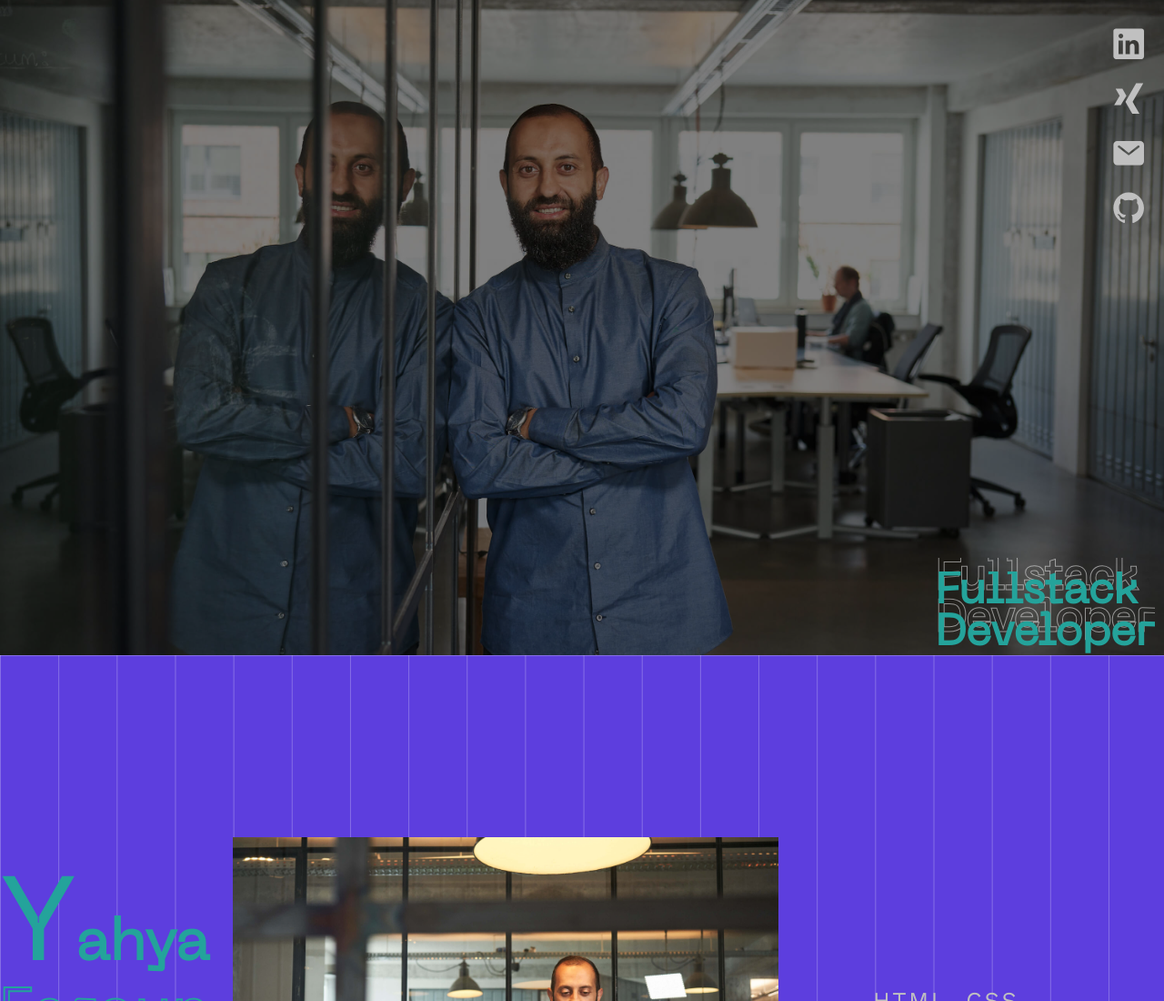
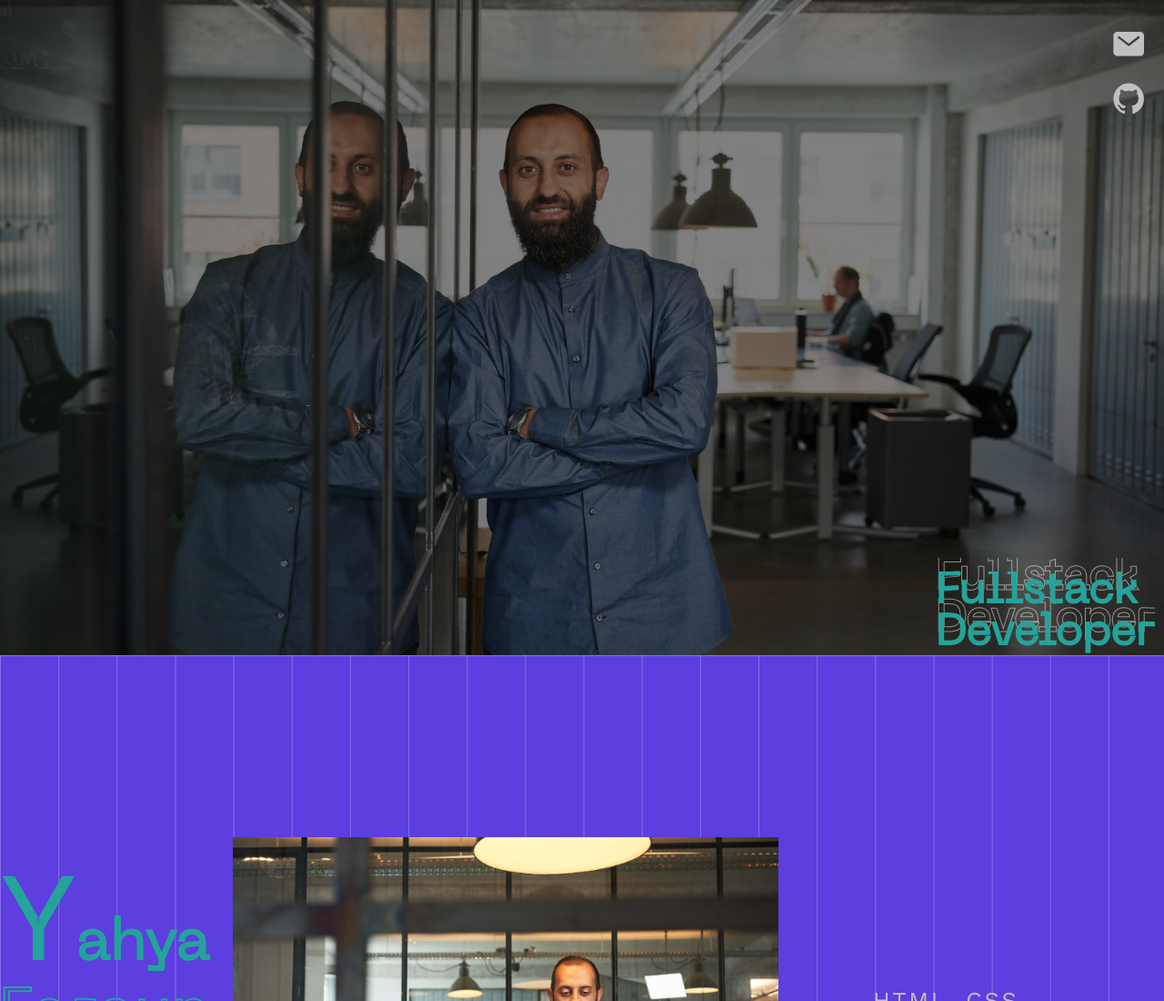
Before and after one commit to YahyaFaroun/MyPortofolio, a plain HTML site: page index.html in a window 1280 px wide. Shown: the top 1100 px of the page at 91% size. Drawn offline with nearby package versions, Linux system fonts and the light colour scheme.

Commit message:
linkedin

```diff
--- a/index.html
+++ b/index.html
@@ -25,12 +25,12 @@
             <a id="navContact" href="#contact-link" onclick="navBar(8)">Contact</a>
         </nav>
         <aside>
-            <a href="https://www.linkedin.com/in/yahya-faroun-a40b5144" target=_blank>
+            <!-- <a href="https://www.linkedin.com/in/yahya-faroun-a40b5144" target=_blank>
                 <ion-icon name="logo-linkedin"></ion-icon>
             </a>
             <a href="https://www.xing.com/profile/Yahya_Faroun" target=_blank>
                 <ion-icon name="logo-xing"></ion-icon>
-            </a>
+            </a> -->
             <a href="mailto:yahyafaroun81@gmail.com" target=_blank>
                 <ion-icon name="mail"></ion-icon>
             </a>
```
